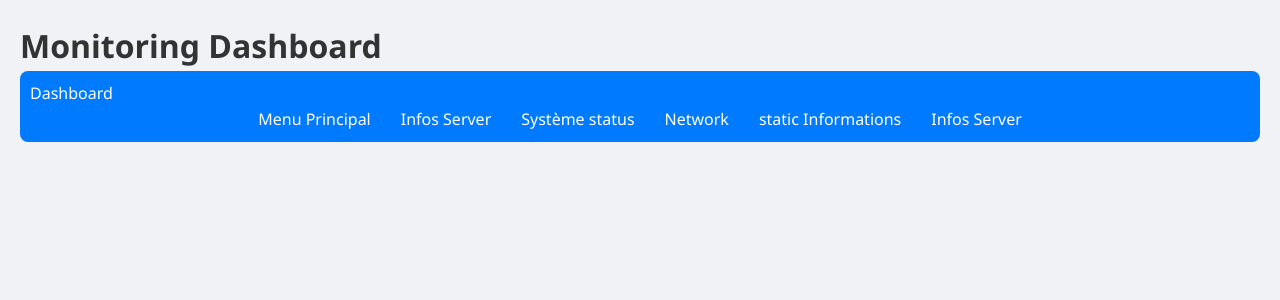
After one commit to sofianealhoz/ServerMonitoring_Interface, a Flask app: template src/templates/logInfos.html in a window 1280 px wide. The commit adds this page. Shown: the top 300 px of the page. Run offline with Flask 3, Linux system fonts and the light colour scheme; the template is opened without the code that fills it, so the values that code supplies are empty; parts of the project's set-up code (start-up, migrations or seed data) failed here and were passed over.

Commit message:
ajout interface log

```diff
--- a/src/app.py
+++ b/src/app.py
@@ -10,6 +10,8 @@ import requests
 from get_ram import get_ram_total, get_ram_percent,get_ram_frequency, get_ram_used
 from get_hdd import get_hdd_percent, get_hdd_total, get_hdd_used
 from get_process import get_process_cpu, get_process_name, get_process_ram
+from get_user import get_user_info
+from get_log import get_nb_error404, get_nb_user
 
 app = Flask(__name__)
 
@@ -90,7 +92,6 @@ def update_data():
             if new_process_names:
                 server.setdefault("processNames", []).append(new_process_names)
 
-
             new_processRAM = get_process_ram(server['url'])
             if new_processRAM:
                 server.setdefault("processRAM", []).append(new_processRAM)
@@ -98,6 +99,15 @@ def update_data():
             new_processCPU = get_process_cpu(server['url'])
             if new_processCPU:
                 server.setdefault("processCPU", []).append(new_processCPU)
+
+            # Logs Message
+            new_log404 = get_nb_error404(server['url'])
+            if new_log404:
+                server.setdefault('nb404',[]).append(new_log404)
+
+            new_NbUser = get_nb_user(server['url'])
+            if new_NbUser:
+                server.setdefault('nbUser',[]).append(new_NbUser)
 
             # Récupération du temps pour tracer en temps réel
             times= server.setdefault("times",[])
@@ -223,6 +233,15 @@ def system(server_id):
     else:
         return render_template('not_found.html')
 
+# Menu des données réseaux
+@app.route('/server/<int:server_id>/logInfos.html')
+def network(server_id):
+    server = next((s for s in servers if s['id'] == server_id), None)
+    if server:
+        return render_template('/logInfos.html',server=server,server_id = server_id)
+    else:
+        return render_template('not_found.html')
+
 # Endroit où sont stockés les données systèmes
 @app.route('/server/<int:server_id>/graph/data')
 def get_graph_data(server_id):
--- a/src/templates/infos.html
+++ b/src/templates/infos.html
@@ -17,6 +17,7 @@
             <li><a href="system.html"> Système status</a></li>
             <li><a href="network.html"> Network</a></li>
             <li><a href="static_infos.html"> static Informations</a></li>
+            <li><a href="logInfos.html"> WordPress Infos</a></li>
         </ul>
     </nav>
 
--- /dev/null
+++ b/src/templates/logInfos.html
@@ -0,0 +1,24 @@
+<!DOCTYPE html>
+<html lang="en">
+<head>
+    <meta charset="UTF-8">
+    <meta http-equiv="X-UA-Compatible" content="IE=edge">
+    <meta name="viewport" content="width=device-width, initial-scale=1.0">
+    <link rel="stylesheet" type="text/css" href="/static/style.css">
+    <title>Dashboard</title>
+</head>
+<body>
+    <h1>Monitoring Dashboard</h1>
+    <nav class="menu"> <span class="titre"> Dashboard </span>
+        <ul>
+            <li><a href="/">Menu Principal</a></li>
+            <li><a href="infos.html">Infos Server</a></li>
+            <li><a href="system.html"> Système status</a></li>
+            <li><a href="network.html"> Network</a></li>
+            <li><a href="static_infos.html"> static Informations</a></li>
+            <li><a href="logInfos.html">Infos Server</a></li>
+        </ul>
+    </nav>
+
+</body>
+</html>
```
Also changed, not shown: src/get_log.py (added, +19 -0 lines).
